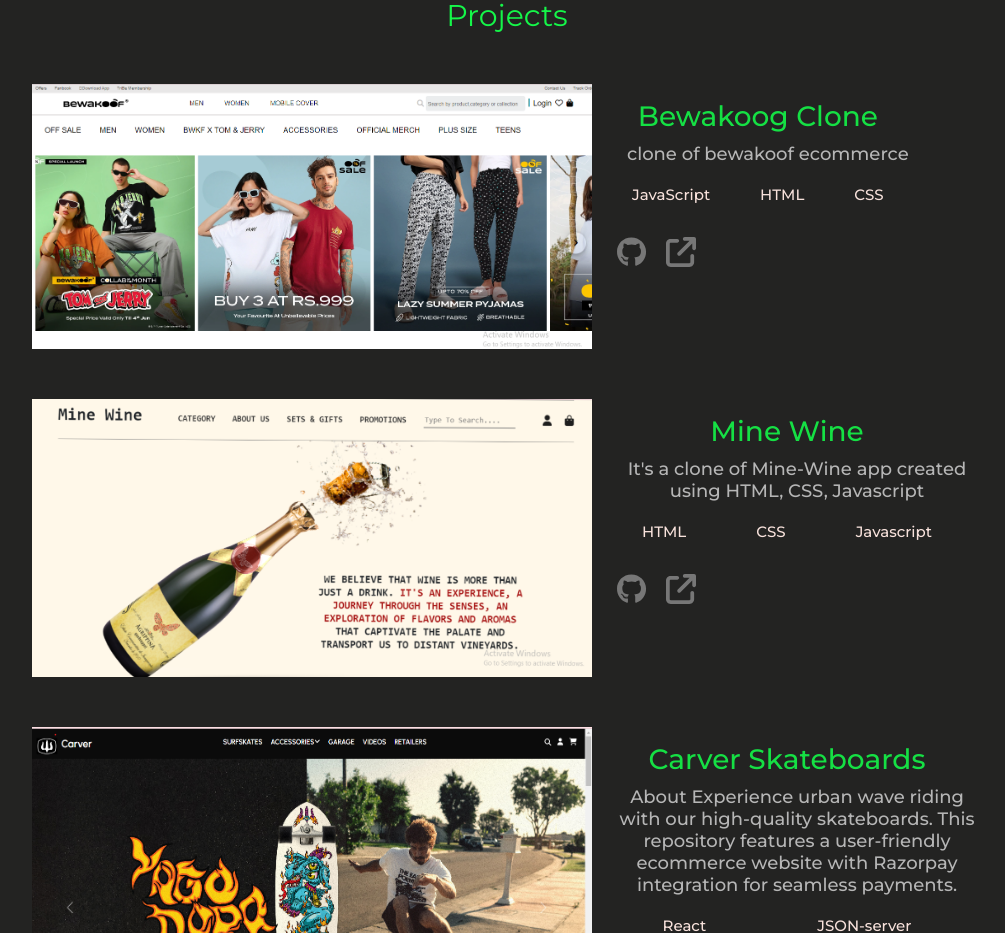
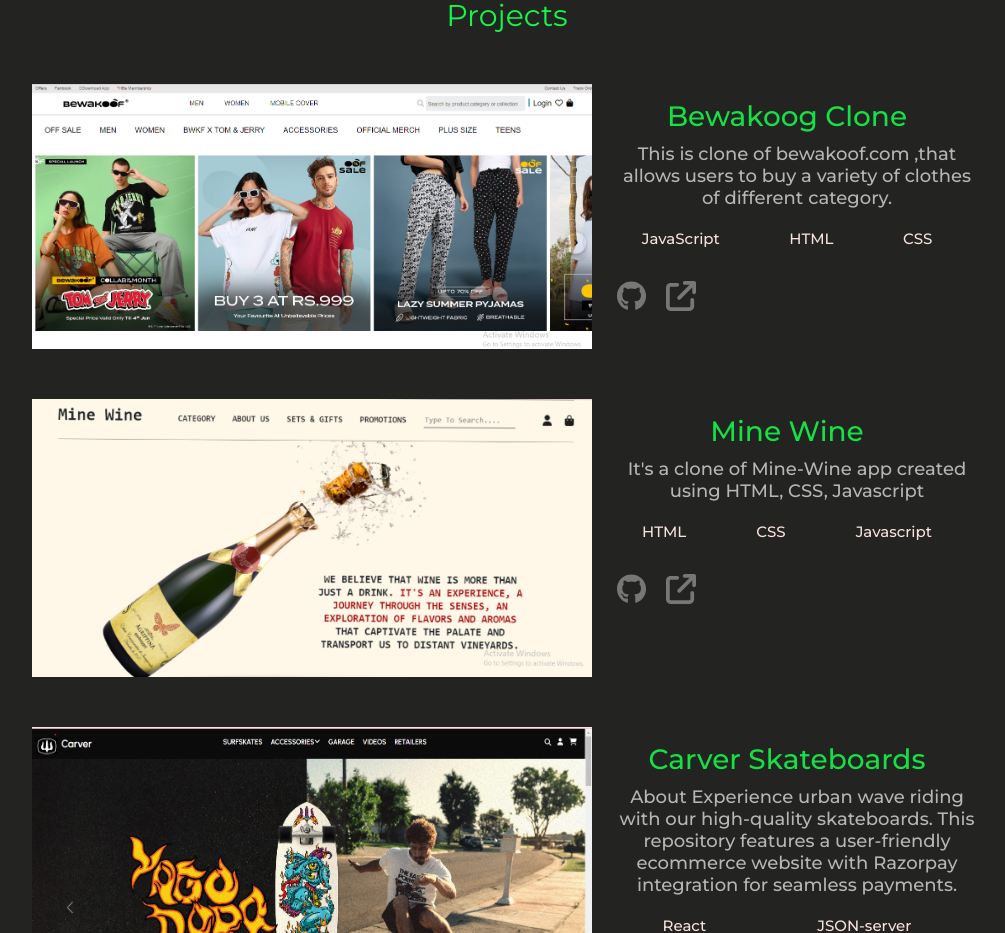
Before and after one commit to Shrutij512/Shrutij512.github.io, a React (Create React App) app: page / in a window 1280 px wide. Shown: the part 1940-2873 px from the top of the page, without its empty margins (133-1138 px from the left). Built offline with nearby package versions, Linux system fonts and the light colour scheme.

Commit message:
title change

```diff
--- a/public/index.html
+++ b/public/index.html
@@ -1,14 +1,12 @@
 <!DOCTYPE html>
 <html lang="en">
-  <head>
+
+<head>
     <meta charset="utf-8" />
     <link rel="icon" href="%PUBLIC_URL%/favicon.ico" />
     <meta name="viewport" content="width=device-width, initial-scale=1" />
     <meta name="theme-color" content="#000000" />
-    <meta
-      name="description"
-      content="Web site created using create-react-app"
-    />
+    <meta name="description" content="Web site created using create-react-app" />
     <!-- <link rel="apple-touch-icon" href="%PUBLIC_URL%/logo192.png" /> -->
     <!--
       manifest.json provides metadata used when your web app is installed on a
@@ -28,9 +26,10 @@
     <link href='https://unpkg.com/boxicons@2.1.4/css/boxicons.min.css' rel='stylesheet'>
     <!-- iconsout -->
     <link rel="stylesheet" href="https://unicons.iconscout.com/release/v4.0.8/css/line.css">
-    <title>React App</title>
-  </head>
-  <body>
+    <title>Shruti Jain</title>
+</head>
+
+<body>
     <noscript>You need to enable JavaScript to run this app.</noscript>
     <div id="root"></div>
     <!--
@@ -43,5 +42,6 @@
       To begin the development, run `npm start` or `yarn start`.
       To create a production bundle, use `npm run build` or `yarn build`.
     -->
-  </body>
+</body>
+
 </html>
--- a/src/data/projects.js
+++ b/src/data/projects.js
@@ -4,7 +4,7 @@
             id: 1,
             image: 'bewakoof.png',
             projectTitle: "Bewakoog Clone",
-            projectInfo: "clone of bewakoof ecommerce",
+            projectInfo: "This is clone of bewakoof.com ,that allows users to buy a variety of clothes of different category.",
             techUsed: ["JavaScript", "HTML", "CSS"],
             projectLinkHosted: "https://647dee0e37f98815af0aa4fe--glittery-pika-ebf20b.netlify.app/",
             projectLinkGithub: "https://github.com/Shrutij512/bewakoof_clone",
```
